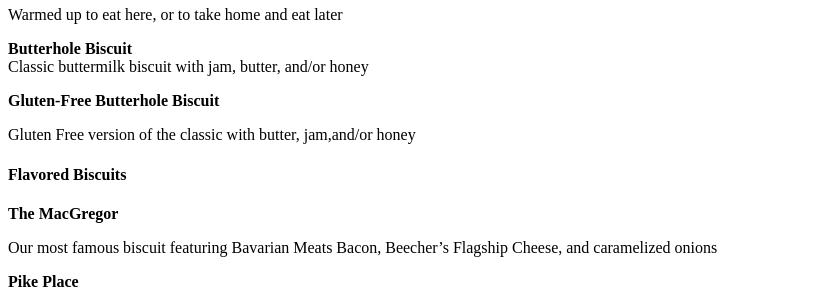
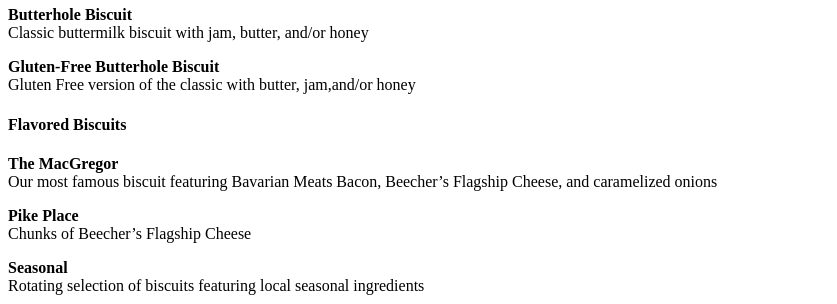
Before and after one commit to honestbiscuits/honestbiscuits, a Gatsby site: page /menu in a window 1280 px wide. Shown: the part 132-436 px from the top of the page, without its empty margins (0-837 px from the left). Built offline with nearby package versions, Linux system fonts and the light colour scheme; Gatsby itself is replaced by a stand-in of ours.

Commit message:
updated menu formatting

```diff
--- a/src/pages/menu/index.md
+++ b/src/pages/menu/index.md
@@ -8,11 +8,12 @@
 <div class="row">
   <div class="col col-6 col-small-6 col-tiny-6">
     <h1>Biscuits</h1>
-    <p>Warmed up to eat here, or to take home and eat later</p>
+    <!-- <p>Warmed up to eat here, or to take home and eat later</p> -->
     <div class="row">
       <div class="col col-9 col-small-9 col-tiny-9">
         <p>
-         <strong>Butterhole Biscuit</strong> <br />
+         <strong>Butterhole Biscuit</strong>
+         <br />
          Classic buttermilk biscuit with jam, butter, and/or honey
         </p>
       </div>
@@ -25,8 +26,9 @@
       <div class="col col-9 col-small-9 col-tiny-9">
         <p>
           <strong>Gluten-Free Butterhole Biscuit</strong>
+          <br />
+          Gluten Free version of the classic with butter, jam,and/or honey
         </p>
-        <p>Gluten Free version of the classic with butter, jam,and/or honey</p>
       </div>
       <div class="col col-3 col-small-3 col-tiny-3">
       <!-- <p>$4.50</p> -->
@@ -39,9 +41,10 @@
     <div class="row">
       <div class="col col-9 col-small-9 col-tiny-9">
         <p>
-          <strong>The MacGregor<br></strong>
+          <strong>The MacGregor</strong>
+          <br />
+          Our most famous biscuit featuring Bavarian Meats Bacon, Beecher’s Flagship Cheese, and caramelized onions
         </p>
-        <p>Our most famous biscuit featuring Bavarian Meats Bacon, Beecher’s Flagship Cheese, and caramelized onions</p>
       </div>
       <div class="col col-3 col-small-3 col-tiny-3">
         <p></p>
@@ -51,8 +54,9 @@
       <div class="col col-9 col-small-9 col-tiny-9">
         <p>
           <strong>Pike Place</strong>
+          <br />
+          Chunks of Beecher’s Flagship Cheese
         </p>
-        <p>Chunks of Beecher’s Flagship Cheese</p>
       </div>
       <div class="col col-3 col-small-3 col-tiny-3">
         <p></p>
@@ -62,8 +66,9 @@
       <div class="col col-9 col-small-9 col-tiny-9">
         <p>
           <strong>Seasonal</strong>
+          <br />
+          Rotating selection of biscuits featuring local seasonal ingredients
         </p>
-        <p>Rotating selection of biscuits featuring local seasonal ingredients</p>
       </div>
       <div class="col col-3 col-small-3 col-tiny-3">
         <p></p>
@@ -77,9 +82,9 @@
     <div class="row">
       <div class="col col-9 col-small-9 col-tiny-9">
         <p>
-          <strong>Fried Chicken on a Butterhole Biscuit<br></strong>
-        </p>
-        <p>Crispy chicken thigh on a biscuit with mayo and pickles from Seattle Pickle Company
+          <strong>Fried Chicken on a Butterhole Biscuit</strong>
+          <br />
+          Crispy chicken thigh on a biscuit with mayo and pickles from Seattle Pickle Company
         </p>
       </div>
       <div class="col col-3 col-small-3 col-tiny-3">
@@ -89,9 +94,9 @@
     <div class="row">
       <div class="col col-9 col-small-9 col-tiny-9">
         <p>
-          <strong>Oven-“fried” Chicken on a Butterhole Biscuit<br></strong>
-        </p>
-        <p>Piece of local boneless breast with Pike Brewing Stout mustard, pickled onions, &amp; micro arugula on a Butterhole
+          <strong>Oven-“fried” Chicken on a Butterhole Biscuit</strong>
+          <br />
+          Piece of local boneless breast with Pike Brewing Stout mustard, pickled onions, &amp; micro arugula on a Butterhole
           Biscuit
         </p>
       </div>
@@ -103,8 +108,9 @@
       <div class="col col-9 col-small-9 col-tiny-9">
         <p>
           <strong>Country Ham</strong>
+          <br />
+          Slice of cured ham from North Carolina on a Butterhole Biscuit
         </p>
-        <p>Slice of cured ham from North Carolina on a Butterhole Biscuit</p>
       </div>
       <div class="col col-3 col-small-3 col-tiny-3">
         <p></p>
@@ -117,8 +123,9 @@
       <div class="col col-9 col-small-9 col-tiny-9">
         <p>
           <strong>Eggs and Cheese</strong>
+          <br />
+          Local cage-free egg with a slice of melted Tillamook cheese on a Butterhole Biscuit
         </p>
-        <p>Local cage-free egg with a slice of melted Tillamook cheese on a Butterhole Biscuit</p>
       </div>
       <div class="col col-3 col-small-3 col-tiny-3">
         <p></p>
@@ -128,8 +135,9 @@
       <div class="col col-9 col-small-9 col-tiny-9">
         <p>
           <strong>Egg, Bacon, and Cheese</strong>
+          <br />
+          Chunks of Beecher’s Flagship Cheese
         </p>
-        <p>Chunks of Beecher’s Flagship Cheese</p>
       </div>
       <div class="col col-3 col-small-3 col-tiny-3">
         <p></p>
@@ -139,8 +147,9 @@
       <div class="col col-9 col-small-9 col-tiny-9">
         <p>
           <strong>Egg, Sausage, and Cheese</strong>
+          <br />
+          Rotating selection of biscuits featuring local seasonal ingredients
         </p>
-        <p>Rotating selection of biscuits featuring local seasonal ingredients</p>
       </div>
       <div class="col col-3 col-small-3 col-tiny-3">
         <p></p>
@@ -154,9 +163,10 @@
     <div class="row">
       <div class="col col-9 col-small-9 col-tiny-9">
         <p>
-          <strong>Southern Style<br></strong>
+          <strong>Southern Style</strong>
+          <br />
+          White sausage gravy on a Butterhole Biscuit
         </p>
-        <p>White sausage gravy on a Butterhole Biscuit</p>
       </div>
       <div class="col col-3 col-small-3 col-tiny-3">
         <p></p>
@@ -165,9 +175,10 @@
     <div class="row">
       <div class="col col-9 col-small-9 col-tiny-9">
         <p>
-          <strong>Northwest Gravy<br></strong>
+          <strong>Northwest Gravy</strong>
+          <br />
+          A hearty protein-rich lentil gravy which happens to be gluten free and vegan
         </p>
-        <p>A hearty protein-rich lentil gravy which happens to be gluten free and vegan</p>
       </div>
       <div class="col col-3 col-small-3 col-tiny-3">
         <p></p>
@@ -248,9 +259,10 @@
     <div class="row">
       <div class="col col-9 col-small-9">
         <p>
-          <strong>Kale-slaw<br></strong>
+          <strong>Kale-slaw</strong>
+          <br />
+          Traditional Southern-style coleslaw, but made with kale
         </p>
-        <p>Traditional Southern-style coleslaw, but made with kale</p>
       </div>
       <div class="col col-3 col-small-3">
         <p></p>
@@ -260,8 +272,9 @@
       <div class="col col-9 col-small-9 col-tiny-9">
         <p>
           <strong>Three Cheese Grits</strong>
+          <br />
+          Organic Bob’s Red Mill corn grits with Tillamook Cheddar, Beecher’s Flagship Cheese, and Parmesan
         </p>
-        <p>Organic Bob’s Red Mill corn grits with Tillamook Cheddar, Beecher’s Flagship Cheese, and Parmesan</p>
       </div>
       <div class="col col-3 col-small-3 col-tiny-3">
         <p></p>
@@ -271,8 +284,9 @@
       <div class="col col-9 col-small-9 col-tiny-9">
         <p>
           <strong>Pimento Cheese</strong>
+          <br />
+          Our take on this Southern classic using Tillamook and Beecher’s cheese with baby carrots
         </p>
-        <p>Our take on this Southern classic using Tillamook and Beecher’s cheese with baby carrots</p>
       </div>
       <div class="col col-3 col-small-3 col-tiny-3">
         <p></p>
```
